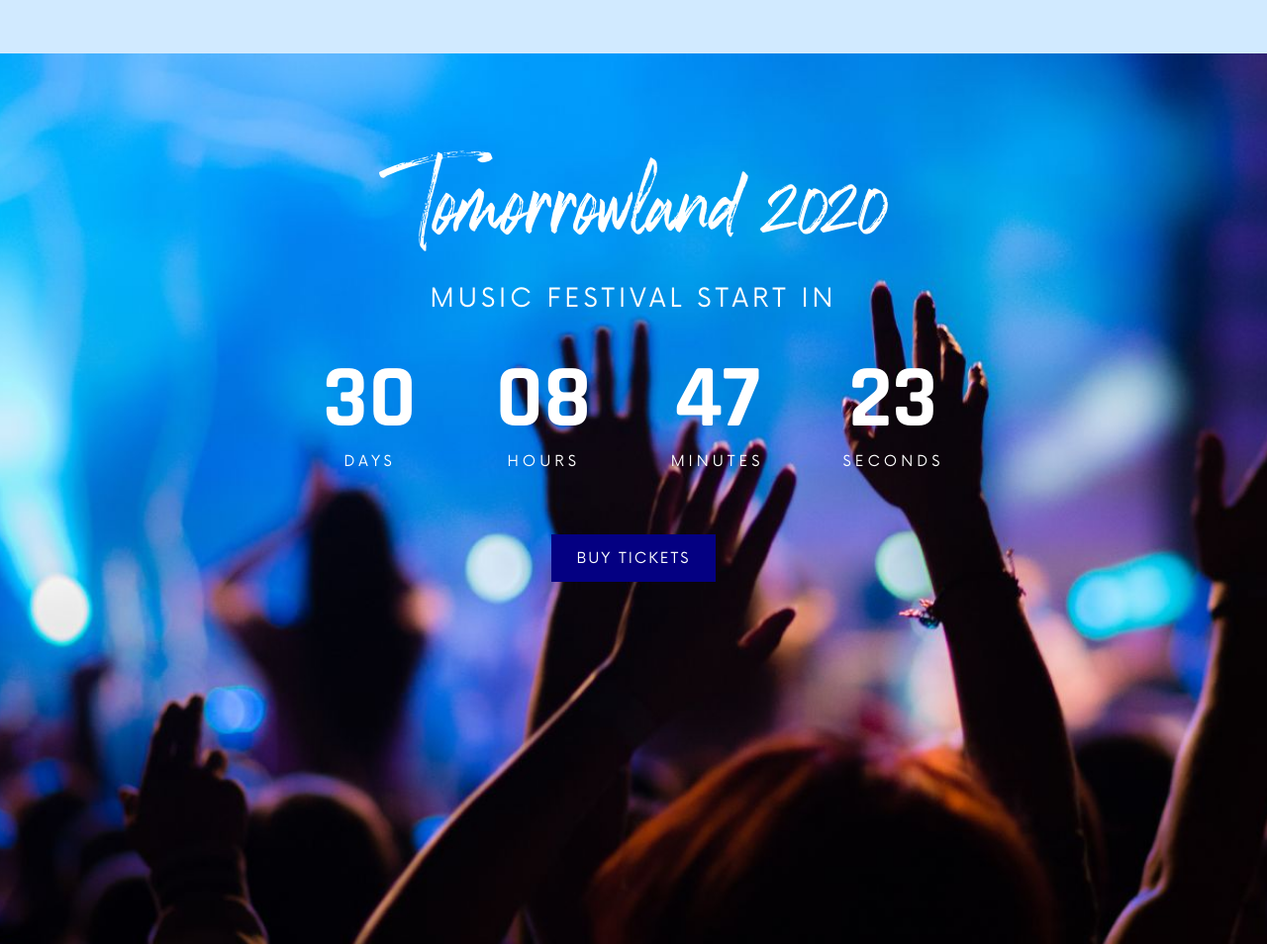
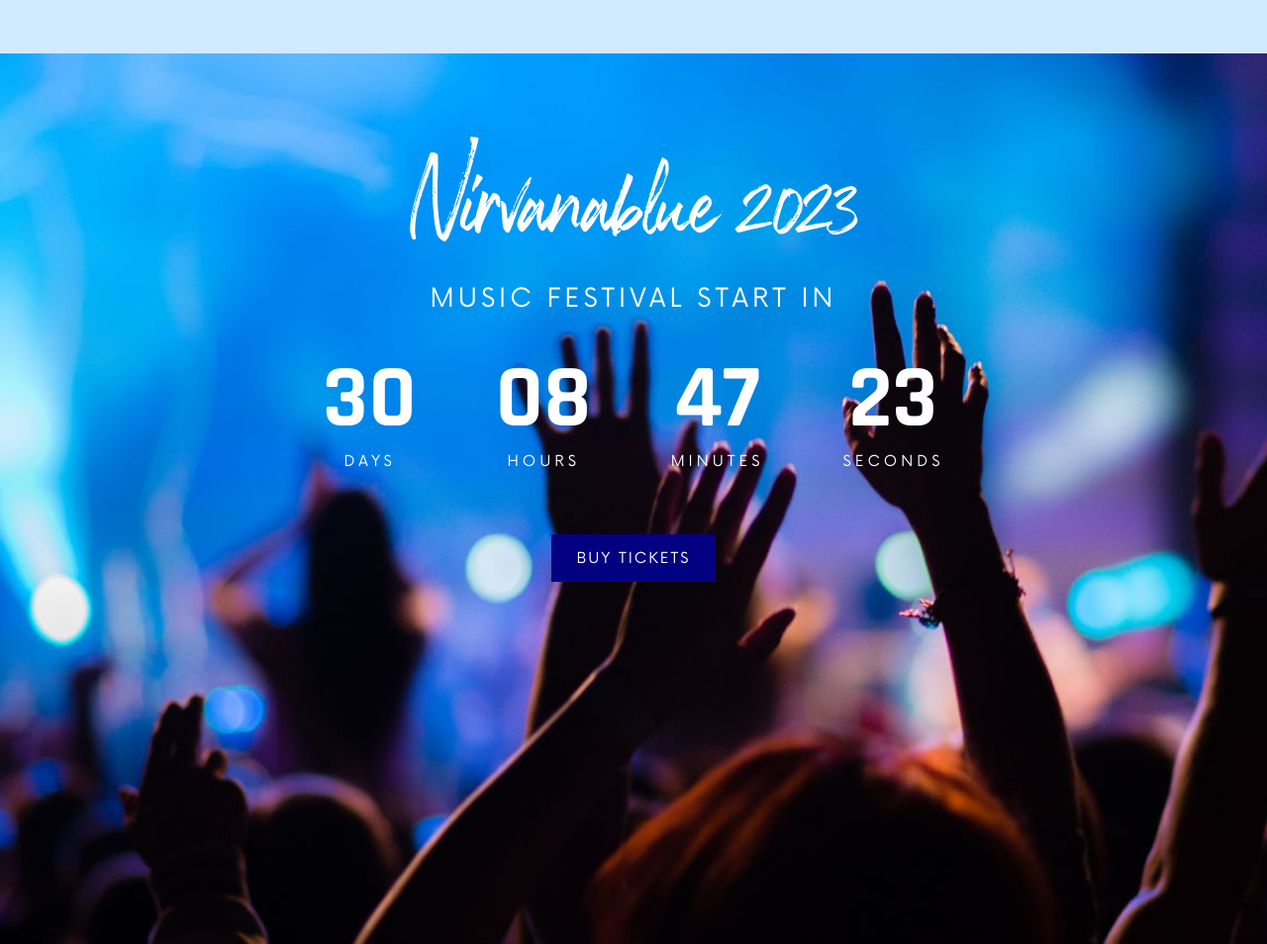
Before and after one commit to skizulot16/beatstreets, a plain HTML site: page index.html in a window 1280 px wide. Shown: the part 5011-5965 px from the top of the page at 99% size. Drawn offline with nearby package versions, Linux system fonts and the light colour scheme; no server answers.

Commit message:
nirvanablue

```diff
--- a/index.html
+++ b/index.html
@@ -500,7 +500,7 @@
             <div class="row">
                 <div class="col-lg-12">
                     <div class="countdown__text">
-                        <h1>Tomorrowland 2020</h1>
+                        <h1>Nirvanablue 2023</h1>
                         <h4>Music festival start in</h4>
                     </div>
                     <div class="countdown__timer" id="countdown-time">
```
Also changed, not shown: tours.html (+1 -1 lines).
